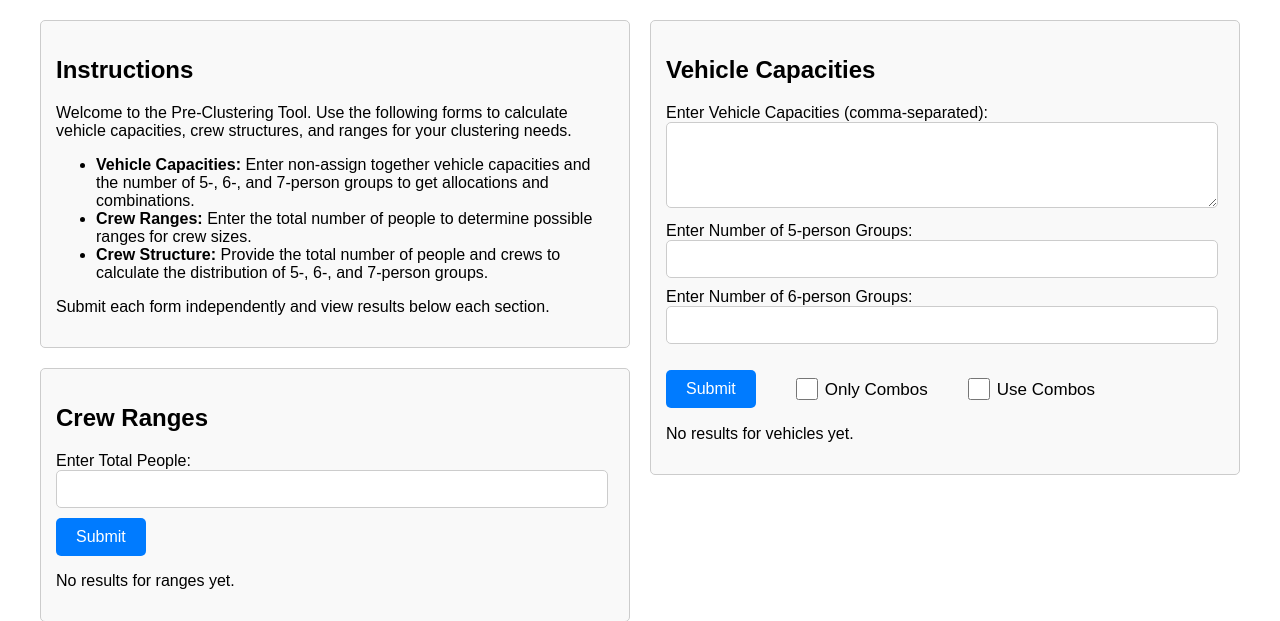
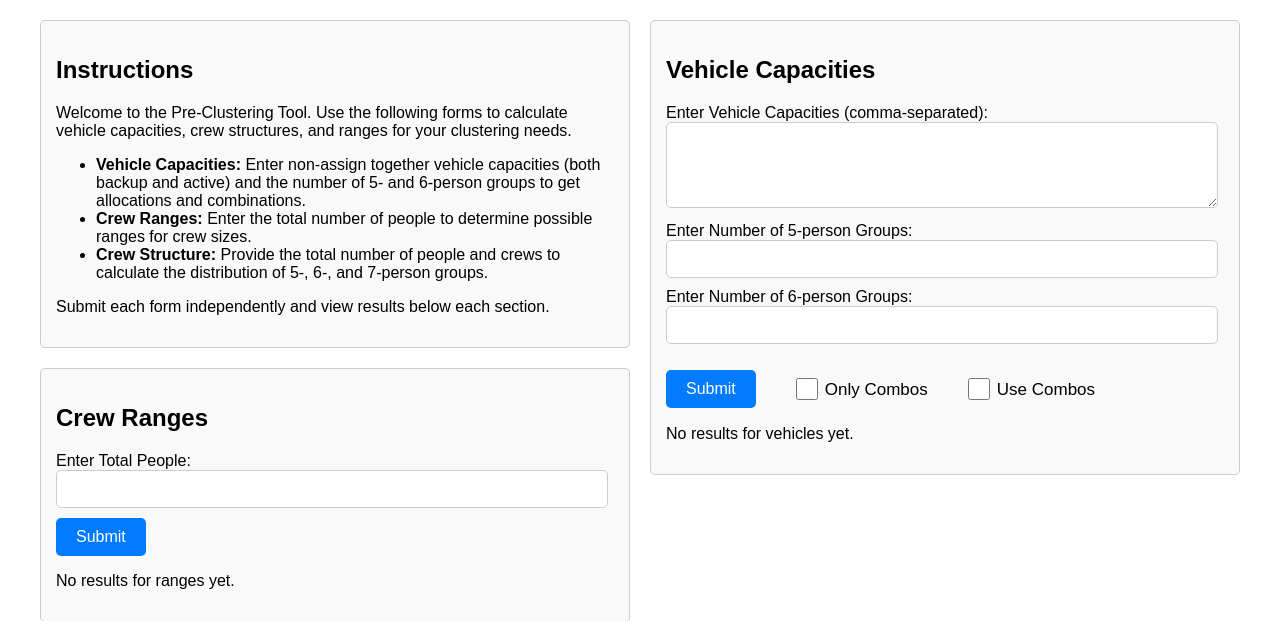
Before and after one commit to cbmckinstry/Pre-Clustering1, a Flask app: page / in a window 1280 px wide. Shown: the top 621 px of the page. Run offline with Flask 3, Linux system fonts and the light colour scheme.

Commit message:
Updated html

```diff
--- a/templates/index.html
+++ b/templates/index.html
@@ -133,7 +133,7 @@
             <h2>Instructions</h2>
             <p>Welcome to the Pre-Clustering Tool. Use the following forms to calculate vehicle capacities, crew structures, and ranges for your clustering needs.</p>
             <ul>
-                <li><strong>Vehicle Capacities:</strong> Enter non-assign together vehicle capacities and the number of 5-, 6-, and 7-person groups to get allocations and combinations.</li>
+                <li><strong>Vehicle Capacities:</strong> Enter non-assign together vehicle capacities (both backup and active) and the number of 5- and 6-person groups to get allocations and combinations.</li>
 
                 <li><strong>Crew Ranges:</strong> Enter the total number of people to determine possible ranges for crew sizes.</li>
 
```
